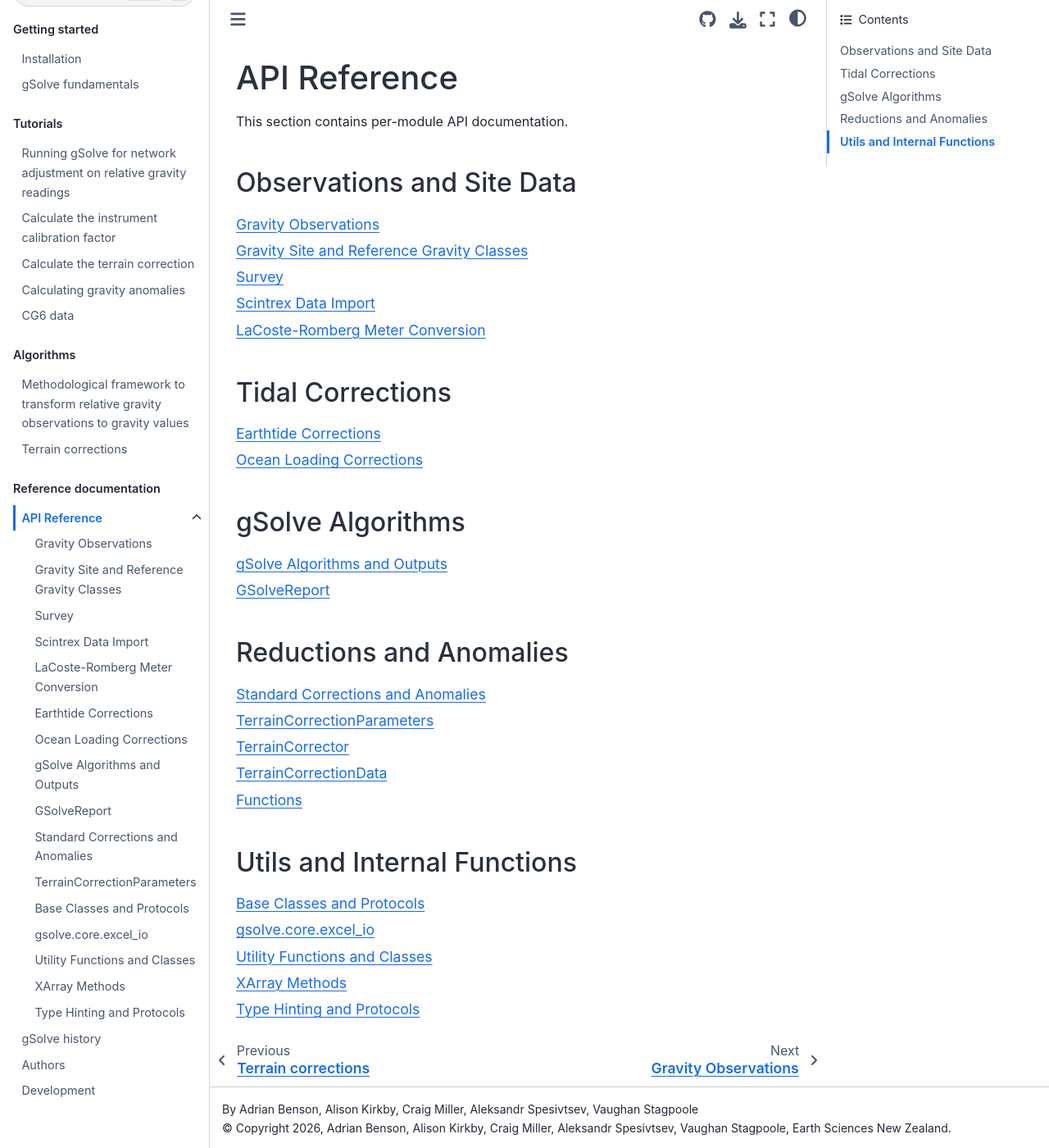
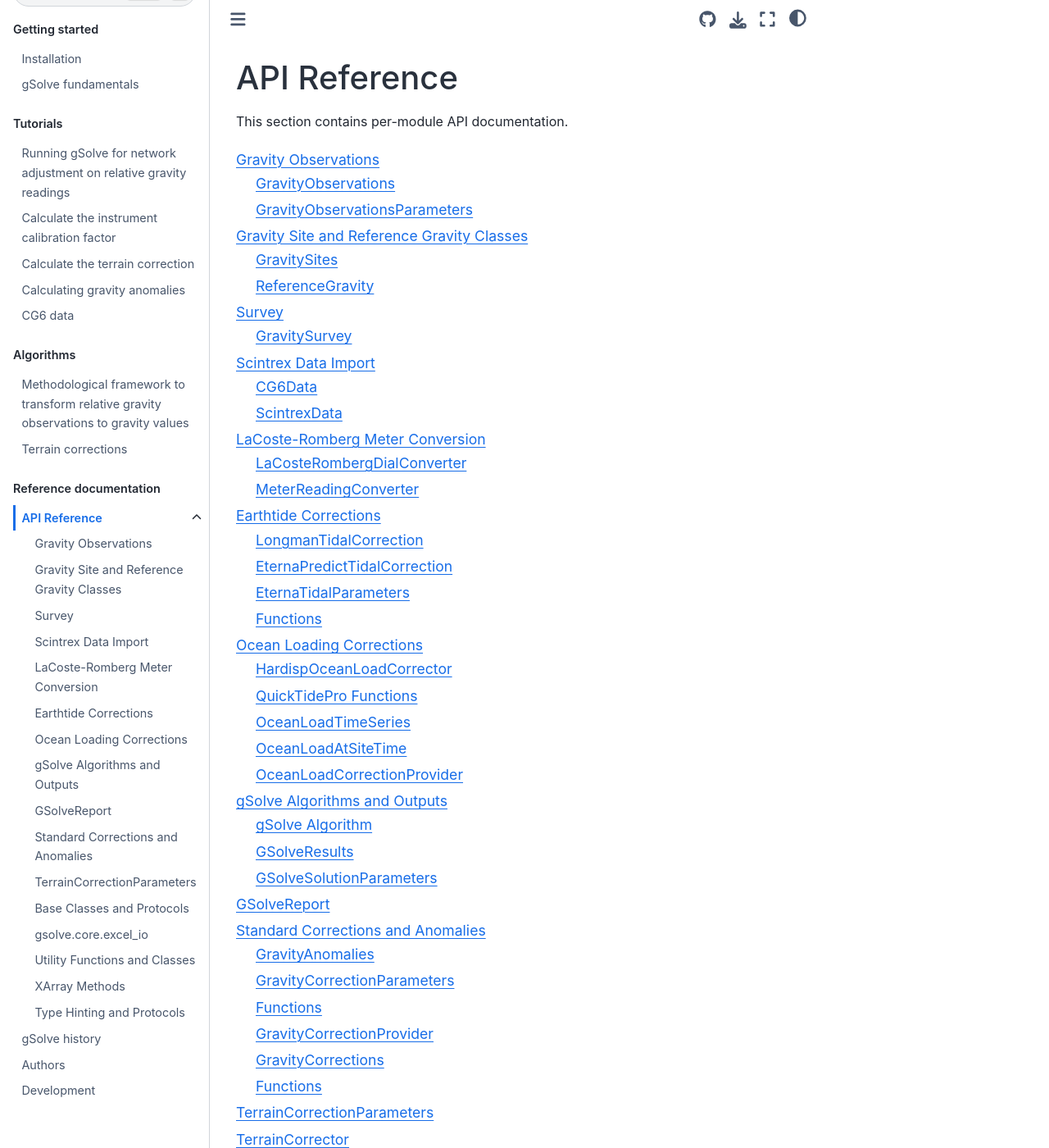
Before and after one commit to GNS-Science/gsolve, a Sphinx documentation site: the page built from docs/source/api/api_index.rst, in a window 1280 px wide and 1400 px high. Shown: the whole window at 82% size. Built offline with Sphinx 7.4.7 and the Sphinx Book theme 1.1.4, drawn with Linux system fonts in a browser that asks for light colours; the version number could not be read and is left out; some of the changed text lies outside the part shown.

```diff
--- a/docs/source/api/api_index.rst
+++ b/docs/source/api/api_index.rst
@@ -4,48 +4,20 @@
 
 This section contains per-module API documentation.
 
-Observations and Site Data
-==========================
-
 .. toctree::
-   :maxdepth: 1
+   :maxdepth: 2
 
    observations
    sites
    survey
    scintrex
    meter_conversion
-
-Tidal Corrections
-=================
-.. toctree::
-   :maxdepth: 1
-
    tide_earth_tide
    tide_ocean_load
-
-gSolve Algorithms
-=================
-.. toctree::
-   :maxdepth: 1
-
    gsolve_algorithms
    reports
-
-Reductions and Anomalies
-========================
-.. toctree::
-   :maxdepth: 1
-
    anomalies_corrections
    reductions_terrain_corrections
-
-
-Utils and Internal Functions
-============================
-.. toctree::
-   :maxdepth: 1
-
    core_data
    core_excel_io
    core_utils
--- a/docs/source/api/observations.rst
+++ b/docs/source/api/observations.rst
@@ -1,3 +1,5 @@
+.. _api.observations:
+
 ======================================
 Gravity Observations
 ======================================
--- a/project-words.txt
+++ b/project-words.txt
@@ -26,6 +26,7 @@
 Bouguer
 Bullard
 burocrata
+capsys
 contextily
 copybutton
 corrgrav
--- a/pyproject.toml
+++ b/pyproject.toml
@@ -65,6 +65,7 @@
     "numpydoc>=1.10.0",
     "sphinx>=9.1.0",
     "sphinx-autoapi>=3.8.0",
+    "sphinx-autobuild>=2025.8.25",
     "sphinx-book-theme>=1.2.0",
     "sphinx-copybutton>=0.5.2",
     "sphinx-design>=0.7.0",
--- a/src/gsolve/__init__.py
+++ b/src/gsolve/__init__.py
@@ -7,7 +7,7 @@
 except importlib.metadata.PackageNotFoundError:
     __version__ = "5.X.X.dev"
 
-from gsolve.core._typing import GSolveSolverMethod
+from gsolve.core._typing import SolverMethod
 from gsolve.meter_conversion import LaCosteRombergDialConverter
 from gsolve.observations import GravityObservations, GravitySurvey
 from gsolve.reductions.anomalies import GravityAnomalies
@@ -25,7 +25,6 @@
 
 __all__ = [
     "GSolveReport",
-    "GSolveSolverMethod",
     "GravityAnomalies",
     "GravityCorrectionParameters",
     "GravityCorrectionProvider",
@@ -34,6 +33,7 @@
     "GravitySurvey",
     "LaCosteRombergDialConverter",
     "ReferenceGravity",
+    "SolverMethod",
     "TerrainCorrectionData",
     "TerrainCorrectionParameters",
     "TerrainCorrector",
```
Also changed, not shown: docs/source/Tutorial_CG6_data.md (+2 -2 lines), docs/source/Tutorial_calculate_calibration_beta_factor.md (+3 -3 lines), docs/source/Tutorial_network_adjustment_and_anomaly_calculation.md (+3 -3 lines), 12 other files.
